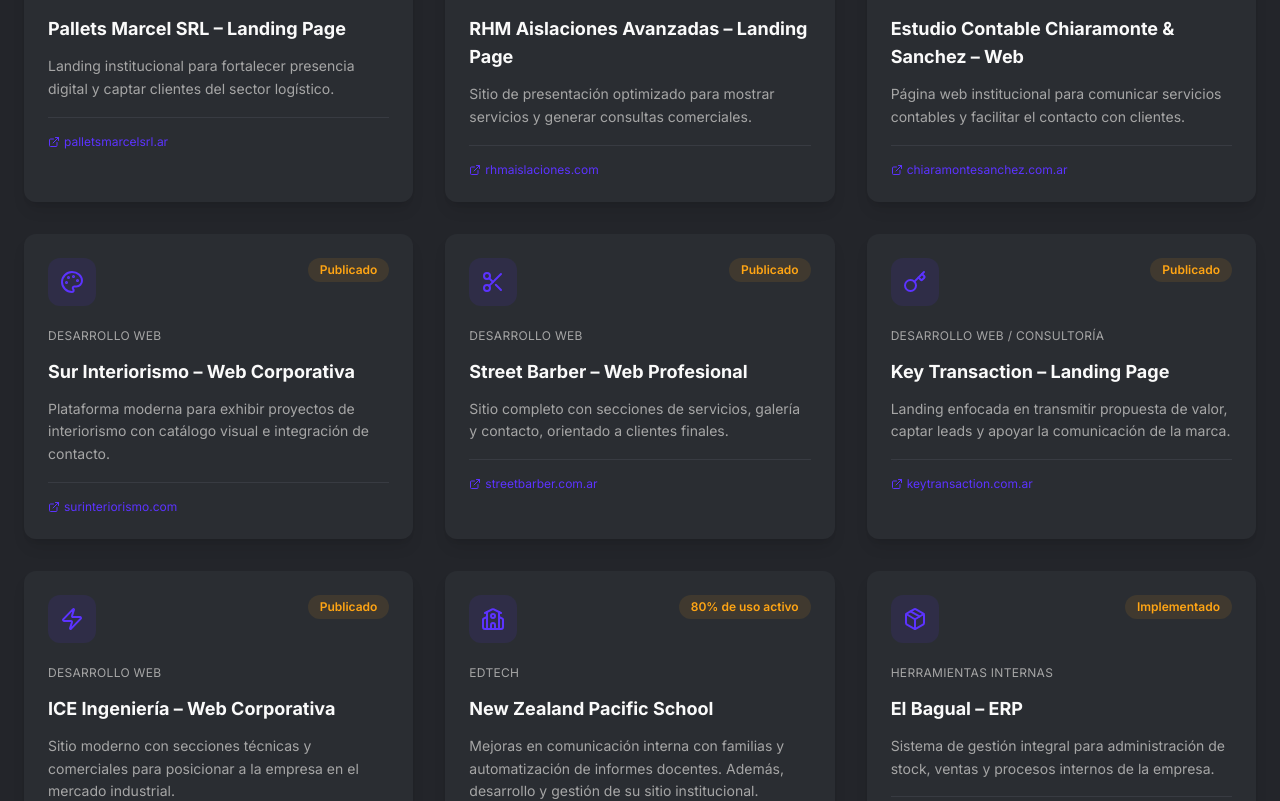
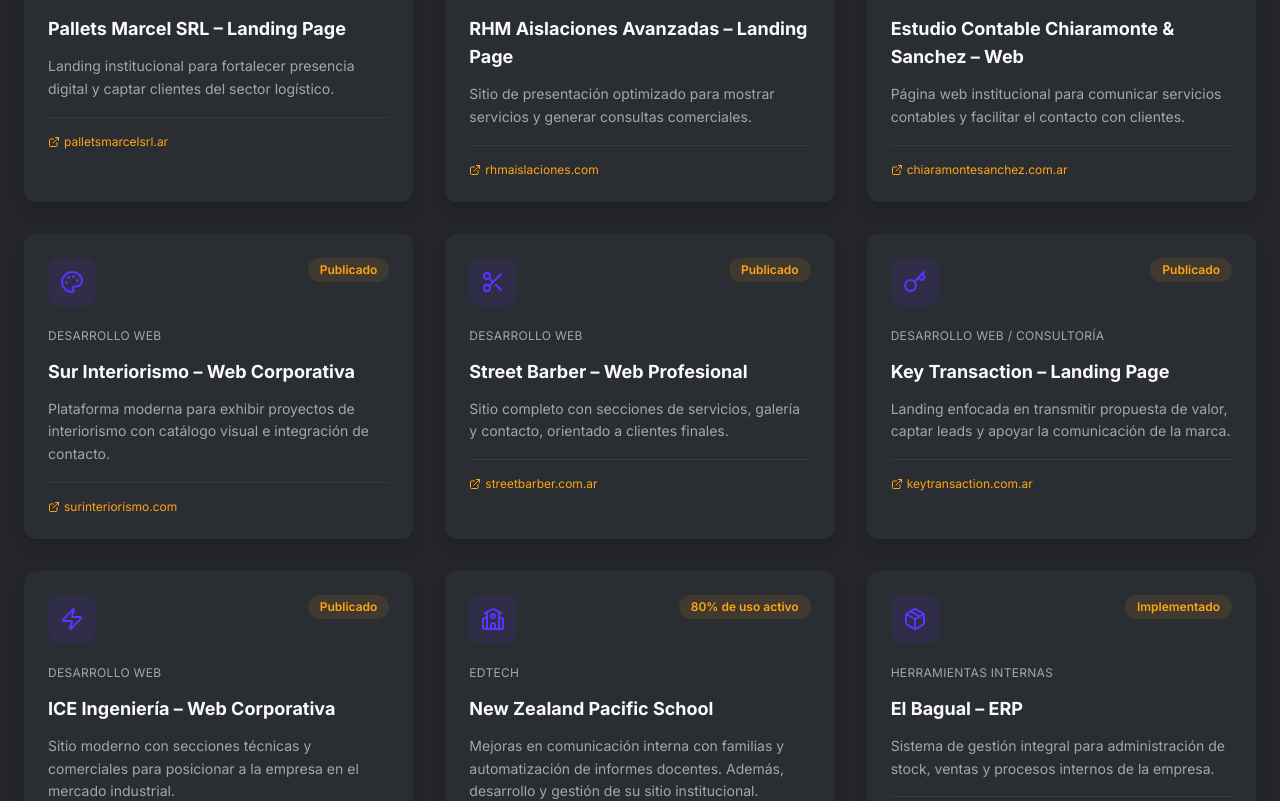
Before and after one commit to NachoQu/plano-ignite-digital, a React (Vite) app: page / in a window 1280 px wide. Shown: the part 2725-3526 px from the top of the page. Built offline with nearby package versions, Linux system fonts and the light colour scheme; no server answers; the database is empty.

Commit message:
Changes
Co-authored-by: NachoQu <133719244+NachoQu@users.noreply.github.com>

```diff
--- a/src/components/Projects.tsx
+++ b/src/components/Projects.tsx
@@ -209,7 +209,7 @@ const Projects = () => {
                       href={project.link}
                       target="_blank"
                       rel="noopener noreferrer"
-                      className="flex items-center text-xs text-primary hover:text-primary/80 transition-colors cursor-pointer"
+                      className="flex items-center text-xs text-secondary hover:text-secondary/80 transition-colors cursor-pointer"
                     >
                       <ExternalLink className="h-3 w-3 mr-1" />
                       {project.link.replace(/^https?:\/\//, '')}
```
